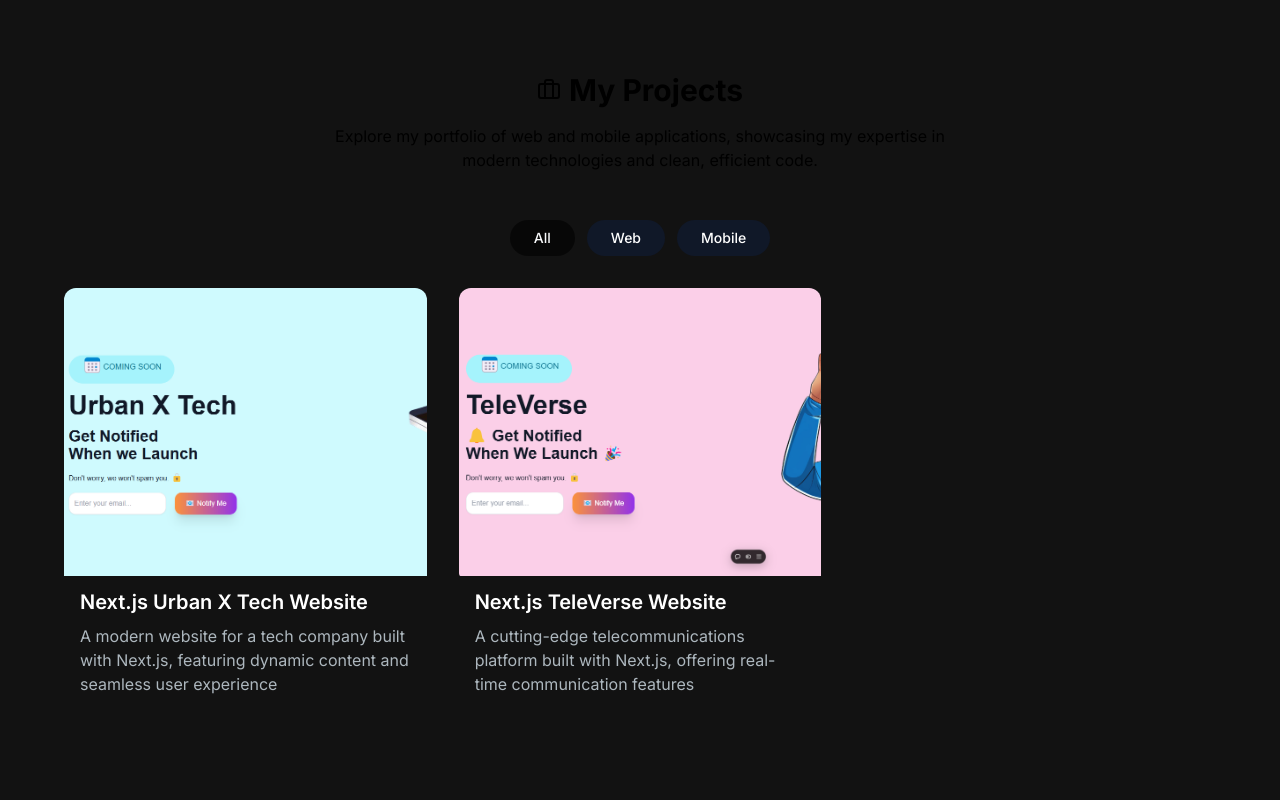
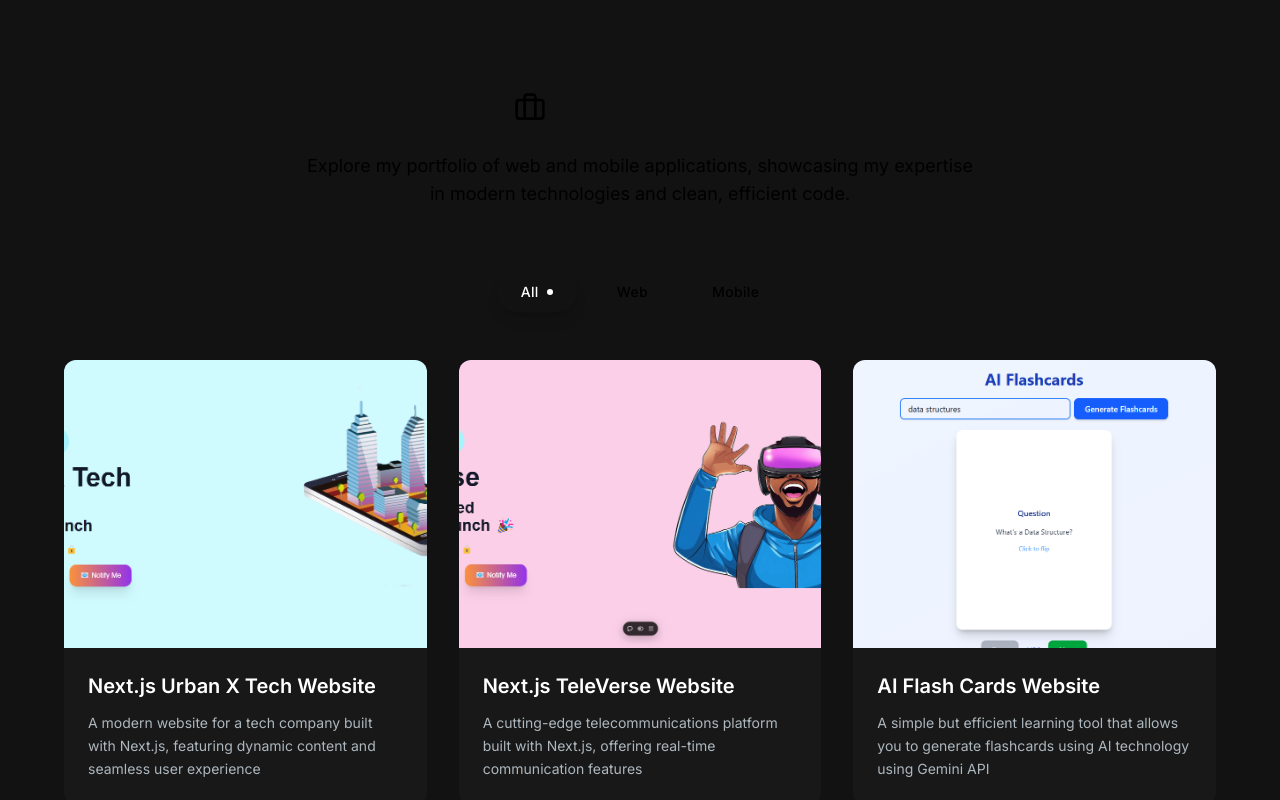
Before and after one commit to KarienyeRobert/karienye, a Next.js app: page / in a window 1280 px wide. Shown: the part 1720-2520 px from the top of the page. Built offline with nearby package versions, Linux system fonts and the light colour scheme.

Commit message:
Add ESLint configuration and enhance ProjectTag and ProjectCard components with improved animations and styles

```diff
--- a/src/app/components/ProjectCard.jsx
+++ b/src/app/components/ProjectCard.jsx
@@ -4,29 +4,50 @@
 
 const ProjectCard = ({ imgUrl, title, description, gitUrl, previewUrl }) => {
   return (
-      <div>
+    <div className="group rounded-xl overflow-hidden transition-all duration-300 transform hover:scale-[1.02] hover:shadow-2xl">
       <div
-            className="h-52 md:h-72 rounded-t-xl relative group"
-            style={{ background: `url(${imgUrl})`, backgroundSize: "cover" }}
+        className="h-52 md:h-72 relative"
+        style={{
+          background: `url(${imgUrl})`,
+          backgroundSize: "cover",
+          backgroundPosition: "center",
+        }}
       >
-          <div className="overlay items-center justify-center absolute top-0 left-0 w-full h-full bg-[#181818] bg-opacity-0 hidden group-hover:flex group-hover:bg-opacity-80 transition-all duration-500 ">
+        {/* Overlay with improved animation */}
+        <div className="absolute inset-0 bg-gradient-to-b from-transparent to-black/60 opacity-0 group-hover:opacity-100 transition-all duration-300">
+          <div className="absolute inset-0 bg-black/60 flex items-center justify-center opacity-0 group-hover:opacity-100 transition-all duration-500">
+            <div className="flex gap-4 transform translate-y-4 group-hover:translate-y-0 transition-transform duration-300">
               <Link
                 href={gitUrl}
-                className="h-14 w-14 mr-2 border-2 relative rounded-full border-[#ADB7BE] hover:border-white group/link"
+                className="h-14 w-14 relative rounded-full border-2 border-[#ADB7BE] hover:border-white transition-colors duration-300 group/link"
+                target="_blank"
+                rel="noopener noreferrer"
               >
-              <CodeBracketIcon className="h-10 w-10 text-[#ADB7BE] absolute top-1/2 left-1/2 transform -translate-x-1/2 -translate-y-1/2  cursor-pointer group-hover/link:text-white" />
+                <CodeBracketIcon className="h-8 w-8 text-[#ADB7BE] absolute top-1/2 left-1/2 transform -translate-x-1/2 -translate-y-1/2 group-hover/link:text-white transition-colors duration-300" />
+                <span className="sr-only">View Source Code</span>
               </Link>
               <Link
                 href={previewUrl}
-                className="h-14 w-14 border-2 relative rounded-full border-[#ADB7BE] hover:border-white group/link"
+                className="h-14 w-14 relative rounded-full border-2 border-[#ADB7BE] hover:border-white transition-colors duration-300 group/link"
+                target="_blank"
+                rel="noopener noreferrer"
               >
-              <EyeIcon className="h-10 w-10 text-[#ADB7BE] absolute top-1/2 left-1/2 transform -translate-x-1/2 -translate-y-1/2  cursor-pointer group-hover/link:text-white" />
+                <EyeIcon className="h-8 w-8 text-[#ADB7BE] absolute top-1/2 left-1/2 transform -translate-x-1/2 -translate-y-1/2 group-hover/link:text-white transition-colors duration-300" />
+                <span className="sr-only">View Live Preview</span>
               </Link>
             </div>
           </div>
-        <div className="text-white rounded-b-xl mt-3 bg-[#181818]py-6 px-4">
-          <h5 className="text-xl font-semibold mb-2">{title}</h5>
-          <p className="text-[#ADB7BE]">{description}</p>
+        </div>
+      </div>
+
+      {/* Content section with improved spacing and animations */}
+      <div className="bg-[#181818] p-6 transform transition-transform duration-300">
+        <h5 className="text-xl font-semibold mb-3 text-white group-hover:text-cyan-400 transition-colors duration-300">
+          {title}
+        </h5>
+        <p className="text-[#ADB7BE] text-sm leading-relaxed">
+          {description}
+        </p>
       </div>
     </div>
   );
--- a/src/app/components/ProjectTag.jsx
+++ b/src/app/components/ProjectTag.jsx
@@ -3,19 +3,71 @@
 import { motion } from "framer-motion";
 
 const ProjectTag = ({ name, onClick, isSelected }) => {
+  const variants = {
+    initial: {
+      opacity: 0,
+      y: 10
+    },
+    animate: {
+      opacity: 1,
+      y: 0,
+      transition: {
+        duration: 0.3,
+        ease: "easeOut"
+      }
+    },
+    hover: {
+      scale: 1.05,
+      transition: {
+        duration: 0.2,
+        ease: "easeInOut"
+      }
+    },
+    tap: {
+      scale: 0.95,
+      transition: {
+        duration: 0.1,
+        ease: "easeInOut"
+      }
+    }
+  };
+
   return (
-      <motion.button
-          whileHover={{ scale: 1.05 }}
-          whileTap={{ scale: 0.95 }}
-          onClick={() => onClick(name)}
-          className={`px-6 py-2 rounded-full text-sm font-medium transition-all duration-300 ${
-              isSelected
-                  ? "bg-black/60 text-gray-50"
-                  : "bg-gray-900 text-white hover:bg-black/80"
-          }`}
-      >
+    <motion.button
+      variants={variants}
+      initial="initial"
+      animate="animate"
+      whileHover="hover"
+      whileTap="tap"
+      onClick={() => onClick(name)}
+      className={`
+        relative px-6 py-2.5 rounded-full
+        text-sm font-medium tracking-wide
+        transition-all duration-300
+        focus:outline-none focus:ring-2 focus:ring-primary/50 focus:ring-offset-2 focus:ring-offset-background
+        disabled:opacity-50 disabled:cursor-not-allowed
+        ${isSelected
+          ? "bg-primary text-white shadow-lg shadow-primary/25"
+          : "bg-secondary/80 text-secondary-foreground hover:bg-secondary"
+        }
+        before:absolute before:inset-0 before:rounded-full before:bg-gradient-to-r
+        before:from-primary/0 before:to-primary/0 before:opacity-0
+        before:transition-opacity hover:before:opacity-100
+      `}
+      aria-pressed={isSelected}
+      role="tab"
+    >
+      <span className="relative z-10 flex items-center justify-center gap-2">
         {name}
-      </motion.button>
+        {isSelected && (
+          <motion.span
+            initial={{ scale: 0 }}
+            animate={{ scale: 1 }}
+            className="inline-block w-1.5 h-1.5 rounded-full bg-white"
+          />
+        )}
+      </span>
+    </motion.button>
   );
 };
 
--- a/src/app/components/ProjectsSection.jsx
+++ b/src/app/components/ProjectsSection.jsx
@@ -24,13 +24,22 @@
         tag: ["All", "Web"],
         gitUrl: "https://televerse.vercel.app/",
         previewUrl: "https://televerse.vercel.app/",
+    },
+    {
+        id: 3,
+        title: "AI Flash Cards Website",
+        description: "A simple but efficient learning tool that allows you to generate flashcards using AI technology using Gemini API",
+        image: "/images/flash.png",
+        tag: ["All", "Web"],
+        gitUrl: "https://flash-app-woad.vercel.app/",
+        previewUrl: "https://flash-app-woad.vercel.app/"
     }
 ];
 
 const ProjectsSection = () => {
     const [tag, setTag] = useState("All");
     const ref = useRef(null);
-    const isInView = useInView(ref, { once: true });
+    const isInView = useInView(ref, { once: true, margin: "0px 0px -200px 0px" });
 
     const handleTagChange = (newTag) => {
         setTag(newTag);
@@ -40,73 +49,81 @@
         project.tag.includes(tag)
     );
 
-    const containerVariants = {
+    const fadeInUp = {
+        hidden: { opacity: 0, y: 20 },
+        visible: {
+            opacity: 1,
+            y: 0,
+            transition: {
+                duration: 0.5,
+                ease: "easeOut"
+            }
+        }
+    };
+
+    const staggerContainer = {
         hidden: { opacity: 0 },
         visible: {
             opacity: 1,
             transition: {
-                staggerChildren: 0.3,
-            },
-        },
-    };
-
-    const cardVariants = {
-        hidden: { y: 50, opacity: 0 },
-        visible: { y: 0, opacity: 1 },
+                staggerChildren: 0.2,
+                delayChildren: 0.3
+            }
+        }
     };
 
     return (
-        <section id="projects" className="py-16 bg-background">
-            <div className="container mx-auto px-4">
+        <section id="projects" className="py-20 bg-background relative overflow-hidden">
+            {/* Background Pattern */}
+            <div className="absolute inset-0 bg-grid-pattern opacity-5 pointer-events-none" />
+
+            <div className="container mx-auto px-4 relative">
                 <motion.div
-                    initial={{ opacity: 0, y: 20 }}
-                    animate={{ opacity: 1, y: 0 }}
-                    transition={{ duration: 0.5 }}
-                    className="text-center mb-12"
+                    variants={fadeInUp}
+                    initial="hidden"
+                    animate="visible"
+                    className="text-center mb-16"
                 >
-                    <div className="flex items-center justify-center gap-2 mb-4">
-                        <Briefcase className="w-6 h-6 text-primary" />
-                        <h2 className="text-3xl font-bold">My Projects</h2>
+                    <div className="flex items-center justify-center gap-3 mb-6">
+                        <Briefcase className="w-8 h-8 text-primary" />
+                        <h2 className="text-4xl font-bold bg-clip-text text-transparent bg-gradient-to-r from-primary to-primary/60">
+                            My Projects
+                        </h2>
                     </div>
-                    <p className="text-muted-foreground max-w-2xl mx-auto">
+                    <p className="text-muted-foreground max-w-2xl mx-auto text-lg">
                         Explore my portfolio of web and mobile applications, showcasing my expertise
                         in modern technologies and clean, efficient code.
                     </p>
                 </motion.div>
 
-                <div className="flex flex-wrap justify-center items-center gap-3 mb-8">
-                    <ProjectTag
-                        onClick={handleTagChange}
-                        name="All"
-                        isSelected={tag === "All"}
-                    />
-                    <ProjectTag
-                        onClick={handleTagChange}
-                        name="Web"
-                        isSelected={tag === "Web"}
-                    />
-                    <ProjectTag
-                        onClick={handleTagChange}
-                        name="Mobile"
-                        isSelected={tag === "Mobile"}
-                    />
-                </div>
+                <motion.div
+                    initial={{ opacity: 0, y: 20 }}
+                    animate={{ opacity: 1, y: 0 }}
+                    transition={{ delay: 0.2 }}
+                    className="flex flex-wrap justify-center items-center gap-4 mb-12"
+                >
+                    {["All", "Web", "Mobile"].map((tagName) => (
+                        <ProjectTag
+                            key={tagName}
+                            onClick={handleTagChange}
+                            name={tagName}
+                            isSelected={tag === tagName}
+                        />
+                    ))}
+                </motion.div>
 
                 <motion.div
                     ref={ref}
-                    variants={containerVariants}
+                    variants={staggerContainer}
                     initial="hidden"
                     animate={isInView ? "visible" : "hidden"}
-                    className="grid md:grid-cols-2 lg:grid-cols-3 gap-6 lg:gap-8"
+                    className="grid md:grid-cols-2 lg:grid-cols-3 gap-8"
                 >
-                    {filteredProjects.map((project, index) => (
+                    {filteredProjects.map((project) => (
                         <motion.div
                             key={project.id}
-                            variants={cardVariants}
-                            transition={{
-                                duration: 0.5,
-                                ease: "easeOut",
-                            }}
+                            variants={fadeInUp}
+                            className="h-full"
                         >
                             <ProjectCard
                                 title={project.title}
@@ -118,6 +135,18 @@
                         </motion.div>
                     ))}
                 </motion.div>
+
+                {filteredProjects.length === 0 && (
+                    <motion.div
+                        initial={{ opacity: 0 }}
+                        animate={{ opacity: 1 }}
+                        className="text-center py-20"
+                    >
+                        <p className="text-muted-foreground text-lg">
+                            No projects found for this category.
+                        </p>
+                    </motion.div>
+                )}
             </div>
         </section>
     );
```
Also changed, not shown: eslint.config.mjs (added, +23 -0 lines), public/images/flash.png (added). Lines whose indentation alone changed are shown as unchanged.
